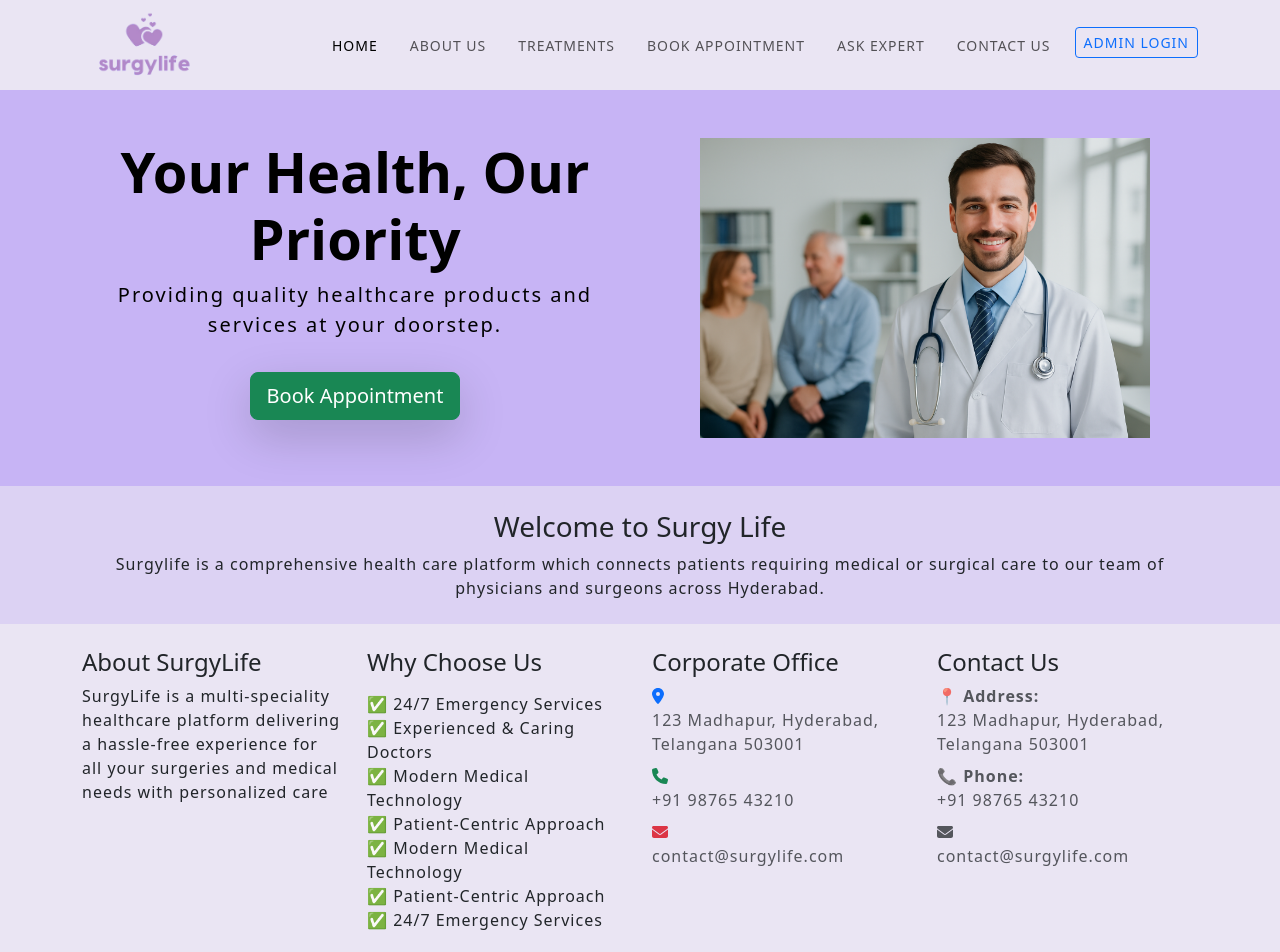
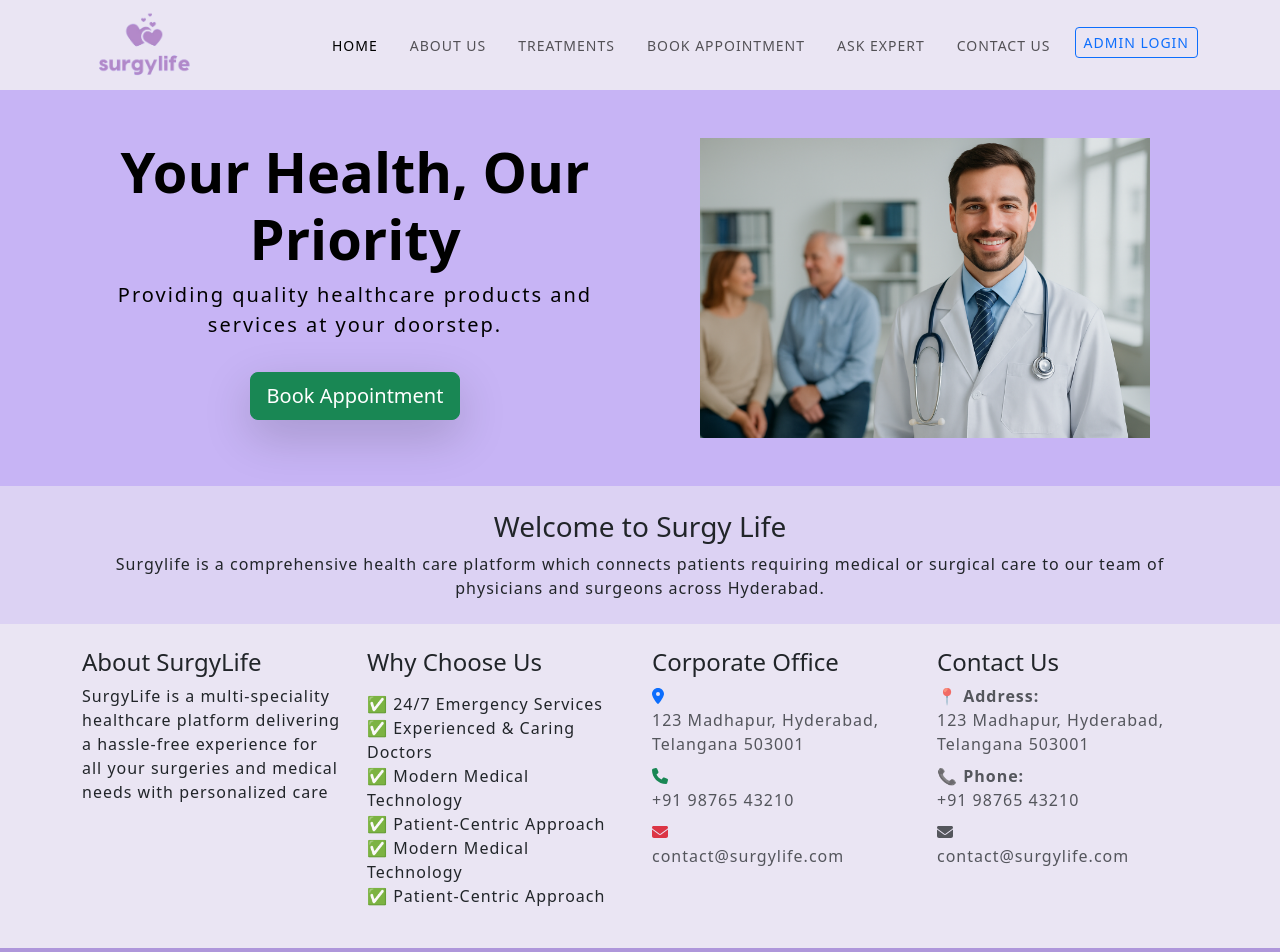
Before and after one commit to shiva260999/Surgylife-frontend, a React (Create React App) app: page / in a window 1280 px wide. Shown: the top 952 px of the page. Built offline with nearby package versions, Linux system fonts and the light colour scheme.

Commit message:
changed 1101pm

```diff
--- a/src/footer/Footer.js
+++ b/src/footer/Footer.js
@@ -36,7 +36,6 @@
                 <li>✅ Patient-Centric Approach</li>
                 <li>✅ Modern Medical Technology</li>
                 <li>✅ Patient-Centric Approach</li>
-                <li>✅ 24/7 Emergency Services</li>
               </ul>
             </div>
             <div className="col-lg-3 my-4">
```
